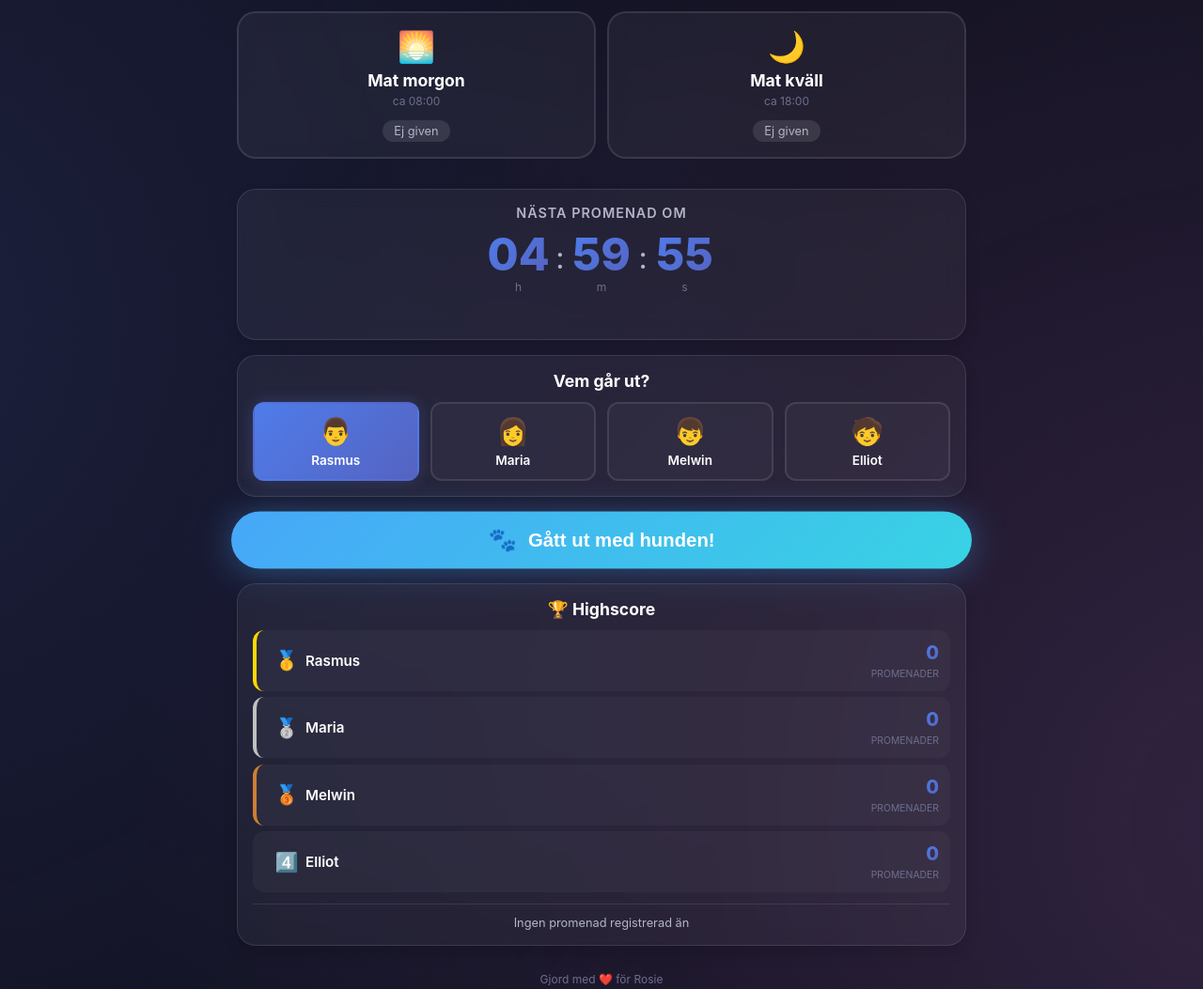
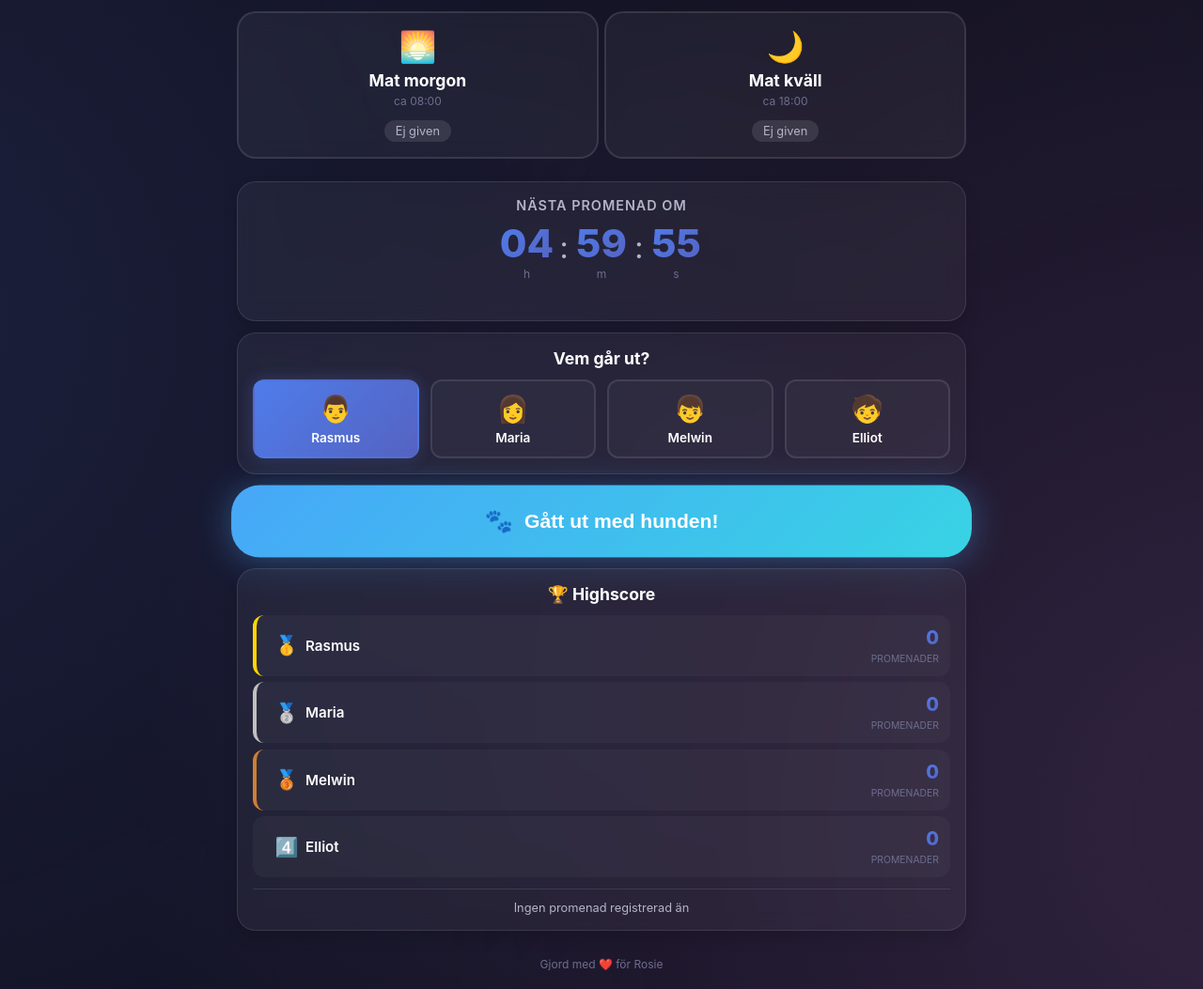
Before and after one commit to Rasmus-Thulin/Dogwalker, a plain HTML site: page index.html in a window 1280 px wide. Shown: the top 1053 px of the page at 94% size. Drawn offline with Linux system fonts and the light colour scheme.

Commit message:
Improve button feedback and fit

```diff
--- a/style.css
+++ b/style.css
@@ -3,6 +3,10 @@
     margin: 0;
     padding: 0;
     box-sizing: border-box;
+}
+
+button {
+    touch-action: manipulation;
 }
 
 :root {
@@ -141,6 +145,15 @@ body.low-power .walk-button::before {
     overflow: hidden;
     color: var(--text-primary);
     font-family: inherit;
+}
+
+.feeding-button:active {
+    transform: translateY(1px) scale(0.99);
+    filter: brightness(0.95);
+}
+
+.feeding-button.fed:active {
+    filter: brightness(0.9);
 }
 
 .feeding-button:hover {
@@ -349,6 +362,11 @@ body.low-power .walk-button::before {
     transition: all 0.3s ease;
 }
 
+.member-button:active {
+    transform: translateY(1px);
+    opacity: 0.9;
+}
+
 .member-button:hover {
     background: rgba(255, 255, 255, 0.08);
     transform: translateY(-3px);
@@ -372,8 +390,9 @@ body.low-power .walk-button::before {
 
 /* ===== WALK BUTTON ===== */
 .walk-button {
-    padding: var(--spacing-md) var(--spacing-lg);
-    font-size: 1.25rem;
+    padding: var(--spacing-lg) var(--spacing-xl);
+    min-height: 80px;
+    font-size: 1.3rem;
     font-weight: 700;
     color: var(--text-primary);
     background: var(--success-gradient);
@@ -429,7 +448,8 @@ body.low-power .walk-button::before {
 }
 
 .walk-button:active {
-    transform: translateY(-2px);
+    transform: translateY(-2px) scale(0.99);
+    filter: brightness(0.95);
 }
 
 .button-icon {
@@ -458,6 +478,35 @@ body.low-power .walk-button::before {
 
     100% {
         transform: scale(1);
+    }
+}
+
+/* Shorter layout tuning for low view heights (e.g., older iPads) */
+@media (max-height: 900px) {
+    .main-content {
+        gap: var(--spacing-sm);
+    }
+
+    .feeding-buttons {
+        margin-bottom: var(--spacing-sm);
+        gap: var(--spacing-xs);
+    }
+
+    .timer-display {
+        margin-bottom: var(--spacing-xs);
+    }
+
+    .time-value {
+        font-size: 2.6rem;
+    }
+
+    .walk-button {
+        padding: 1.1rem var(--spacing-lg);
+        min-height: 76px;
+    }
+
+    .footer {
+        margin-top: var(--spacing-sm);
     }
 }
 
```
